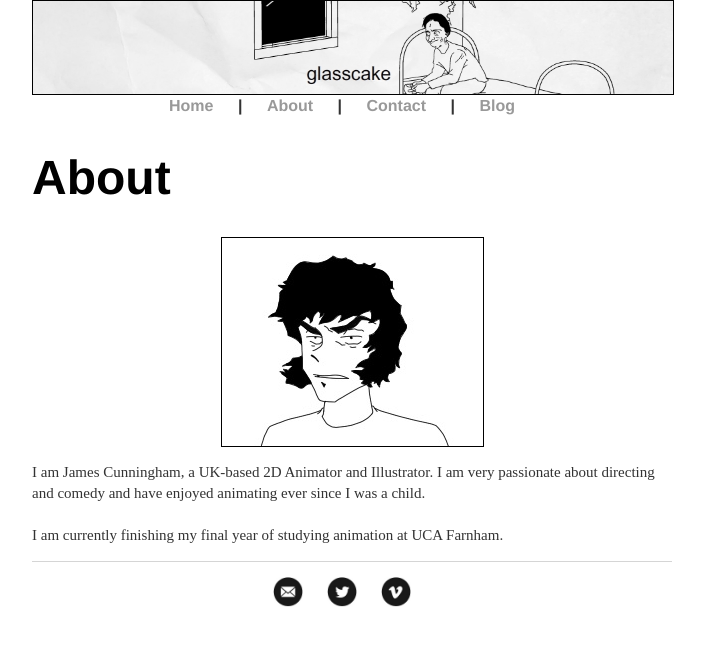
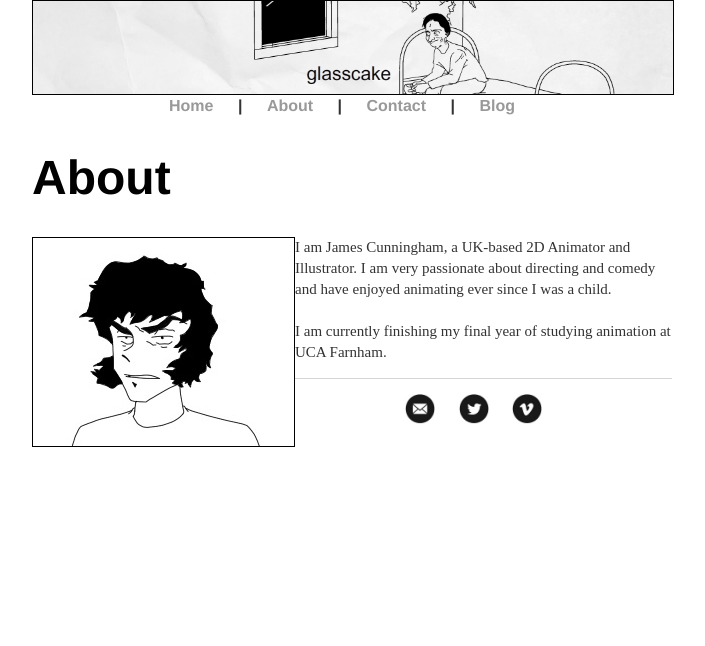
Before and after one commit to glasscaked/strip, a Jekyll site: the page built from about/index.html, in a window 1280 px wide. Shown: the top 646 px of the page, without its empty margins (288-993 px from the left). Built offline with Jekyll 4.4.1, drawn with Linux system fonts in a browser that asks for light colours.

Commit message:
Update index.html

```diff
--- a/about/index.html
+++ b/about/index.html
@@ -7,7 +7,7 @@ title: About | James Cunningham
 			<h1>About</h1>
 
 
-<div id="img-container"><div style="text-align: left;"><img href="/" alt="profile.jpg" src="/images/profile.jpg" height="261" width="208" border="1" /></div></div></div>
+<div id="img-container"><img href="/" alt="profile.jpg" src="/images/profile.jpg" height="261" width="208" border="1" align="left" /></div></div>
 			<p style="font-size:15px">I am James Cunningham, a UK-based 2D Animator and Illustrator. I am very passionate about directing and comedy and have enjoyed animating ever since I was a child.<br>
 				<br>
 				I am currently finishing my final year of studying animation at UCA Farnham.</p>
```
